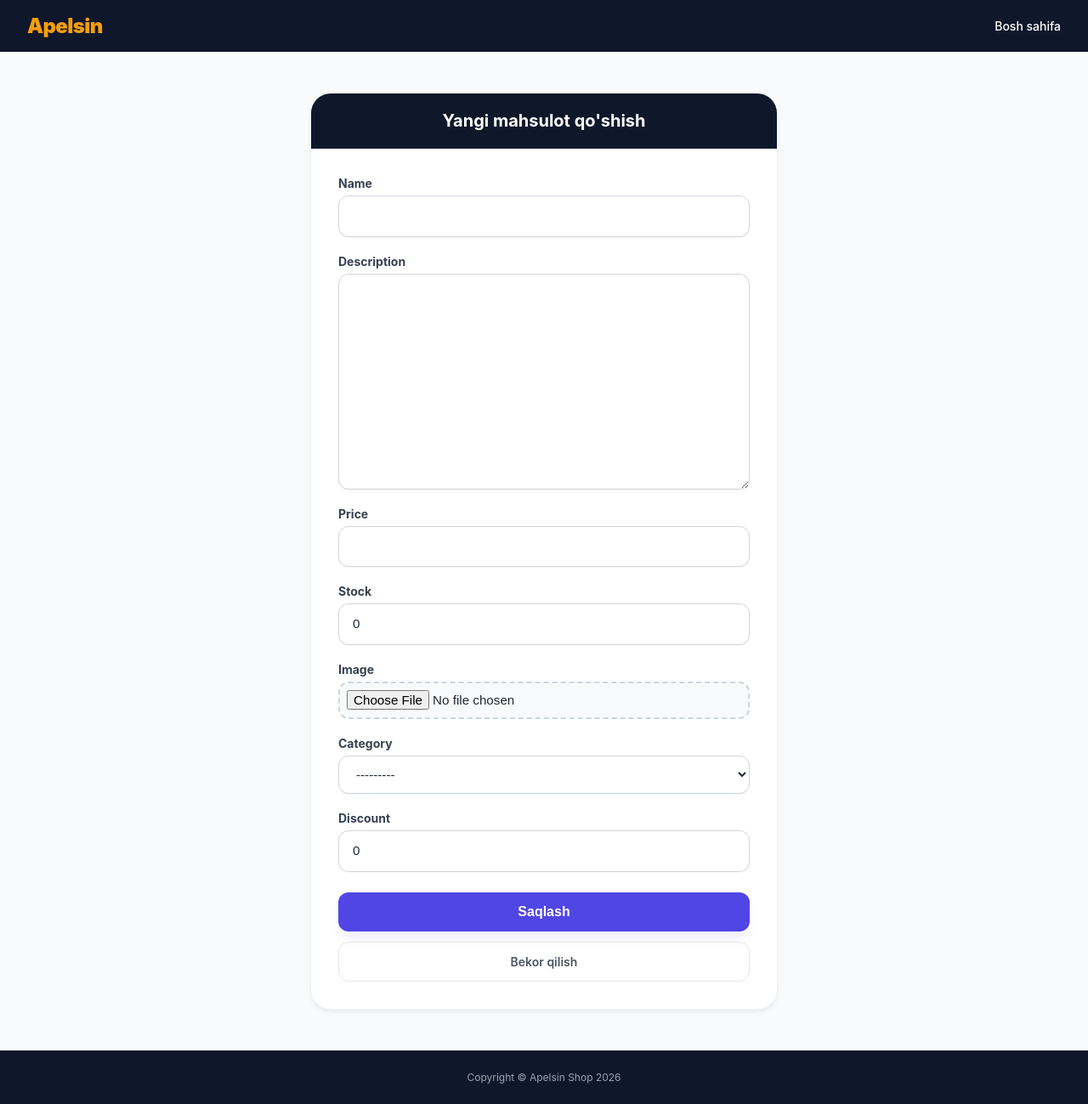
After one commit to ravshanqulovbackend/online_shop, a Django app: page /create-product/ in a window 1280 px wide. The commit adds this page. Shown: the whole page at 85% size. Run offline with Django 5.2, Linux system fonts and the light colour scheme; data that the repository does not hold is empty.

Commit message:
fixed design and delete logicc

```diff
--- a/app/forms.py
+++ b/app/forms.py
@@ -1,12 +1,31 @@
-from django.forms import ModelForm, Form
-from app.models import Comment, Order
-class CommentModelForm(ModelForm):
+from django import forms
+from app.models import Comment, Order, Product
+
+class CommentModelForm(forms.ModelForm):
     class Meta:
         model = Comment
-        exclude = ('id','product','parent',)
+        exclude = ('id', 'product', 'parent',)
 
 
-class OrderModelForm(ModelForm):
+class OrderModelForm(forms.ModelForm):
     class Meta:
         model = Order
         exclude = ('product',)
+
+
+class ProductModelForm(forms.ModelForm):
+    class Meta:
+        model = Product
+        exclude = ('id', 'created_at', 'updated_at')
+
+    def __init__(self, *args, **kwargs):
+        super().__init__(*args, **kwargs)
+        for field_name, field in self.fields.items():
+            if isinstance(field.widget, forms.FileInput):
+                field.widget.attrs.update({'class': 'form-control'})
+            elif isinstance(field.widget, forms.Select):
+                field.widget.attrs.update({'class': 'form-select'})
+            elif isinstance(field.widget, forms.CheckboxInput):
+                field.widget.attrs.update({'class': 'form-check-input'})
+            else:
+                field.widget.attrs.update({'class': 'form-control'})
--- /dev/null
+++ b/app/templates/app/add-product.html
@@ -0,0 +1,283 @@
+{% load static %}
+<!DOCTYPE html>
+<html lang="uz">
+
+<head>
+    <meta charset="utf-8" />
+    <meta name="viewport" content="width=device-width, initial-scale=1, shrink-to-fit=no" />
+    <title>Yangi mahsulot qo'shish - Apelsin</title>
+
+    <!-- Hech qanday tashqi kutubxonalarga ulanmagan sof, universal premium dizayn -->
+    <style>
+        /* Umumiy sahifa sozlamalari */
+        * {
+            box-sizing: border-box;
+            margin: 0;
+            padding: 0;
+        }
+        body {
+            background-color: #f9fafb;
+            font-family: -apple-system, BlinkMacSystemFont, "Segoe UI", Roboto, "Helvetica Neue", Arial, sans-serif;
+            color: #1f2937;
+            display: flex;
+            flex-direction: column;
+            min-height: 100-screen;
+            min-height: -webkit-fill-available;
+        }
+        html, body {
+            height: 100%;
+        }
+
+        /* Navigatsiya paneli */
+        .navbar {
+            background-color: #0f172a;
+            padding: 1rem 2rem;
+            display: flex;
+            justify-content: space-between;
+            align-items: center;
+            box-shadow: 0 1px 3px 0 rgba(0, 0, 0, 0.05);
+            margin-bottom: 3rem;
+        }
+        .navbar-brand {
+            font-size: 1.5rem;
+            font-weight: 900;
+            color: #f59e0b;
+            text-decoration: none;
+            letter-spacing: -0.025em;
+        }
+        .nav-link {
+            font-size: 0.875rem;
+            font-weight: 500;
+            color: #ffffff;
+            text-decoration: none;
+            transition: color 0.2s;
+        }
+        .nav-link:hover {
+            color: #f59e0b;
+        }
+
+        /* Asosiy konteyner */
+        .container {
+            flex: 1 0 auto;
+            max-w-7xl;
+            width: 100%;
+            margin: 0 auto;
+            padding: 0 1rem 3rem 1rem;
+        }
+        .form-wrapper {
+            max-width: 550px;
+            margin: 0 auto;
+        }
+
+        /* Forma Kartasi (Card) */
+        .card {
+            background-color: #ffffff;
+            border-radius: 1.5rem;
+            box-shadow: 0 4px 6px -1px rgba(0, 0, 0, 0.05), 0 2px 4px -1px rgba(0, 0, 0, 0.03);
+            border: 1px solid #f3f4f6;
+            overflow: hidden;
+        }
+        .card-header {
+            background-color: #0f172a;
+            padding: 1.25rem;
+            text-align: center;
+            border-bottom: 1px solid #1e293b;
+        }
+        .card-title {
+            color: #ffffff;
+            font-size: 1.25rem;
+            font-weight: 700;
+            margin: 0;
+        }
+
+        /* Forma maydonlari */
+        .card-body {
+            padding: 2rem;
+        }
+        .form-group {
+            display: flex;
+            flex-direction: column;
+            gap: 0.375rem;
+            margin-bottom: 1.25rem;
+        }
+        .form-group label {
+            font-size: 0.875rem;
+            font-weight: 700;
+            color: #374151;
+            letter-wide: 0.025em;
+        }
+
+        /* Django yaratadigan inputlarning hammasini chiroyli qilish */
+        form input, form select, form textarea {
+            width: 100% !important;
+            padding: 0.75rem 1rem !important;
+            border-radius: 0.75rem !important;
+            border: 1px solid #d1d5db !important;
+            background-color: #ffffff !important;
+            color: #1f2937 !important;
+            font-size: 0.95rem !important;
+            line-height: 1.5 !important;
+            transition: all 0.2s ease-in-out !important;
+            display: block !important;
+            box-shadow: 0 1px 2px 0 rgba(0, 0, 0, 0.05) !important;
+        }
+        form input:focus, form select:focus, form textarea:focus {
+            outline: none !important;
+            border-color: #4f46e5 !important;
+            box-shadow: 0 0 0 3px rgba(79, 70, 229, 0.15) !important;
+        }
+
+        /* Textarea va File inputlarni moslash */
+        form textarea {
+            min-height: 110px !important;
+            resize: vertical !important;
+        }
+        form input[type="file"] {
+            padding: 0.5rem !important;
+            background-color: #f9fafb !important;
+            border: 2px dashed #cbd5e1 !important;
+            cursor: pointer !important;
+            box-shadow: none !important;
+        }
+        form input[type="file"]:hover {
+            border-color: #4f46e5 !important;
+            background-color: #f5f3ff !important;
+        }
+        form input[type="checkbox"] {
+            width: auto !important;
+            display: inline-block !important;
+            padding: 0 !important;
+        }
+
+        /* Xatolik xabarlari */
+        .error-panel {
+            font-size: 0.75rem;
+            color: #dc2626;
+            font-weight: 600;
+            margin-top: 0.25rem;
+            background-color: #fef2f2;
+            padding: 0.5rem;
+            border-radius: 0.5rem;
+            border: 1px solid #fee2e2;
+        }
+
+        /* Tugmalar (Buttons) */
+        .btn-stack {
+            margin-top: 1.5rem;
+            display: flex;
+            flex-direction: column;
+            gap: 0.75rem;
+        }
+        .btn-submit {
+            width: 100%;
+            background-color: #4f46e5;
+            color: #ffffff;
+            font-weight: 700;
+            padding: 0.875rem;
+            border-radius: 0.75rem;
+            border: none;
+            font-size: 1rem;
+            cursor: pointer;
+            box-shadow: 0 10px 15px -3px rgba(79, 70, 229, 0.1);
+            transition: all 0.2s;
+        }
+        .btn-submit:hover {
+            background-color: #4338ca;
+            box-shadow: 0 10px 15px -3px rgba(79, 70, 229, 0.2);
+        }
+        .btn-cancel {
+            width: 100%;
+            display: block;
+            text-align: center;
+            border: 1px solid #e5e7eb;
+            color: #4b5563;
+            font-weight: 600;
+            padding: 0.875rem;
+            border-radius: 0.75rem;
+            text-decoration: none;
+            font-size: 0.875rem;
+            transition: background-color 0.2s;
+        }
+        .btn-cancel:hover {
+            background-color: #f9fafb;
+            border-color: #d1d5db;
+        }
+
+        /* Footer */
+        .footer {
+            background-color: #0f172a;
+            padding: 1.5rem;
+            text-align: center;
+            border-t: 1px solid #1e293b;
+            flex-shrink: 0;
+            margin-top: auto;
+        }
+        .footer p {
+            font-size: 0.75rem;
+            color: #9ca3af;
+        }
+    </style>
+</head>
+
+<body>
+
+    <!-- Navigatsiya -->
+    <nav class="navbar">
+        <a class="navbar-brand" href="{% url 'home' %}">Apelsin</a>
+        <a class="nav-link" href="{% url 'home' %}">Bosh sahifa</a>
+    </nav>
+
+    <!-- Asosiy Kontent -->
+    <div class="container">
+        <div class="form-wrapper">
+            <!-- Forma Kartasi -->
+            <div class="card">
+
+                <!-- Karta Sarlavhasi -->
+                <div class="card-header">
+                    <h4 class="card-title">Yangi mahsulot qo'shish</h4>
+                </div>
+
+                <!-- Karta Tanasi -->
+                <div class="card-body">
+                    <form method="post" enctype="multipart/form-data" novalidate>
+                        {% csrf_token %}
+
+                        <!-- Django Form Maydonlari sikli -->
+                        {% for field in form %}
+                            <div class="form-group">
+                                <label>{{ field.label }}</label>
+                                {{ field }}
+
+                                <!-- Xatoliklar paneli -->
+                                {% if field.errors %}
+                                    <div class="error-panel">
+                                        {{ field.errors|striptags }}
+                                    </div>
+                                {% endif %}
+                            </div>
+                        {% endfor %}
+
+                        <!-- Amallar tugmalari -->
+                        <div class="btn-stack">
+                            <button type="submit" class="btn-submit">
+                                Saqlash
+                            </button>
+                            <a href="{% url 'home' %}" class="btn-cancel">
+                                Bekor qilish
+                            </a>
+                        </div>
+                    </form>
+                </div>
+
+            </div>
+        </div>
+    </div>
+
+    <!-- Footer -->
+    <footer class="footer">
+        <p>Copyright &copy; Apelsin Shop 2026</p>
+    </footer>
+
+</body>
+</html>
--- a/app/templates/app/detail.html
+++ b/app/templates/app/detail.html
@@ -347,6 +347,9 @@
                 <div class="row gx-4 gx-lg-5 align-items-center">
                     <div class="col-md-6"><img class="card-img-top mb-5 mb-md-0" src="{{product.get_image_path}}" alt="..." /></div>
                     <div class="col-md-6">
+
+                        <a href="{% url 'delete_product' product.id %}" class="btn btn-outline-danger mb-3">Delete</a>
+
                         <div class="small mb-1">Stock : {{product.stock}} </div>
                         <h1 class="display-5 fw-bolder">{{product.name}}</h1>
                         <div class="fs-5 mb-5">
--- a/app/templates/app/home.html
+++ b/app/templates/app/home.html
@@ -73,8 +73,12 @@
                 <a class="btn btn-outline-dark mt-auto" href="?sort=cheap{% if request.GET.search %}&search={{ request.GET.search }}{% endif %}"> Cheap </a>
             </div>
             <div class="col-auto">
-                <a class="btn btn-outline-dark mt-auto" href="#"> Rating </a>
+                <a class="btn btn-outline-dark mt-auto {% if request.GET.sort == 'rating' %}active{% endif %}" href="?sort=rating{% if request.GET.search %}&search={{ request.GET.search }}{% endif %}"> Rating </a>
             </div>
+            <div class="col-auto">
+                <a href="{% url 'create_product' %}" class="btn btn-outline-success">New</a>
+            </div>
+
         </div>
     </div>
 
--- a/app/urls.py
+++ b/app/urls.py
@@ -1,5 +1,5 @@
 from django.urls import path, include
-from app.views import home ,product_detail,add_comment, order_view
+from app.views import create_product, home ,product_detail,add_comment, order_view, delete_product
 
 
 urlpatterns = [
@@ -7,6 +7,8 @@ urlpatterns = [
     path('category/<int:category_id>/products/', home, name='products_of_category'),
     path('detail/<int:pk>/', product_detail, name='detail'),
     path('add-comment/<int:pk>/', add_comment, name='add_comment'),
-    path('add-order-view/<int:pk>/', order_view, name='order_view')
+    path('add-order-view/<int:pk>/', order_view, name='order_view'),
+    path('create-product/', create_product, name='create_product'),
+    path('delete-product/<int:pk>/', delete_product, name='delete_product')
 
 ]
--- a/app/views.py
+++ b/app/views.py
@@ -1,16 +1,16 @@
 from django.shortcuts import render, get_object_or_404, redirect
 from app.models import Category, Product, Comment
-from app.forms import CommentModelForm, OrderModelForm
+from app.forms import CommentModelForm, OrderModelForm, ProductModelForm
 from django.contrib import messages
-from django.db.models import Q, Avg
+from django.db.models import F, Q, Avg
 
 def home(request, category_id=None):
     categories = Category.objects.all()
 
+    products = Product.objects.annotate(avg_rating=Avg('comments__rating'))
+
     if category_id:
-        products = Product.objects.filter(category_id=category_id)
-    else:
-        products = Product.objects.all()
+        products = products.filter(category_id=category_id)
 
     search_query = request.GET.get('search')
     if search_query:
@@ -25,8 +25,9 @@ def home(request, category_id=None):
     elif sort_by == 'cheap':
         products = products.order_by('price')
     elif sort_by == 'rating':
-        products = products.annotate(avg_rating=Avg('comments__rating')).order_by('-avg_rating')
-
+        products = products.order_by(F('avg_rating').desc(nulls_last=True))
+    elif sort_by == 'new':
+        products = products.order_by('-created_at')
     context = {
         'categories': categories,
         'products': products,
@@ -118,3 +119,24 @@ def order_view(request, pk):
             messages.error(request, "Telefon raqamini to'g'ri kiriting: +998XXXXXXXXX")
 
     return redirect('detail', pk=pk)
+
+
+def create_product(request):
+    if request.method == 'POST':
+        form = ProductModelForm(request.POST, request.FILES)
+        if form.is_valid():
+            form.save()
+            return redirect('home')
+    else:
+        form = ProductModelForm()
+
+    return render(request, 'app/add-product.html', {'form': form})
+
+def delete_product(request, pk):
+    product = get_object_or_404(Product, id=pk)
+    if request.method == 'POST':
+        product.delete()
+        messages.success(request, "Product muvaffaqiyatli o'chirildi.")
+        return redirect('home')
+
+    return render(request, 'app/product-delete.html', {'product': product})
```
Also changed, not shown: app/templates/app/product-delete.html (added, +247 -0 lines).
